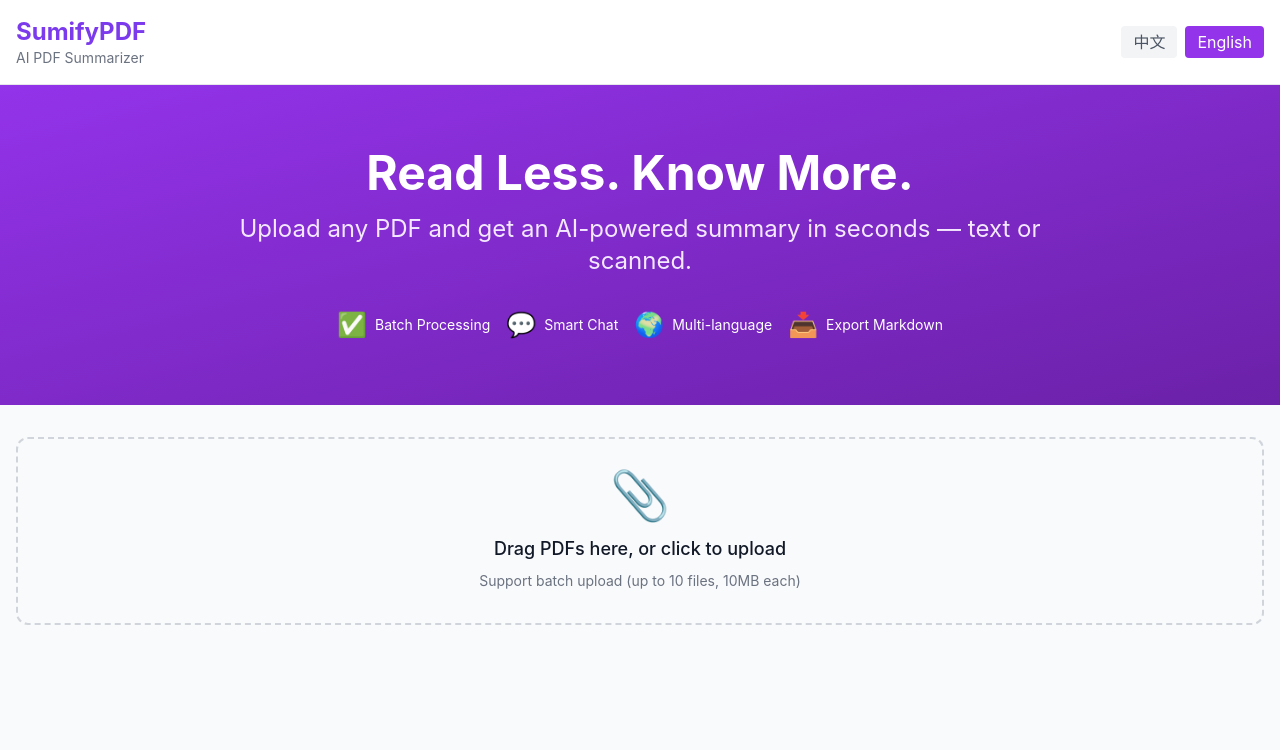
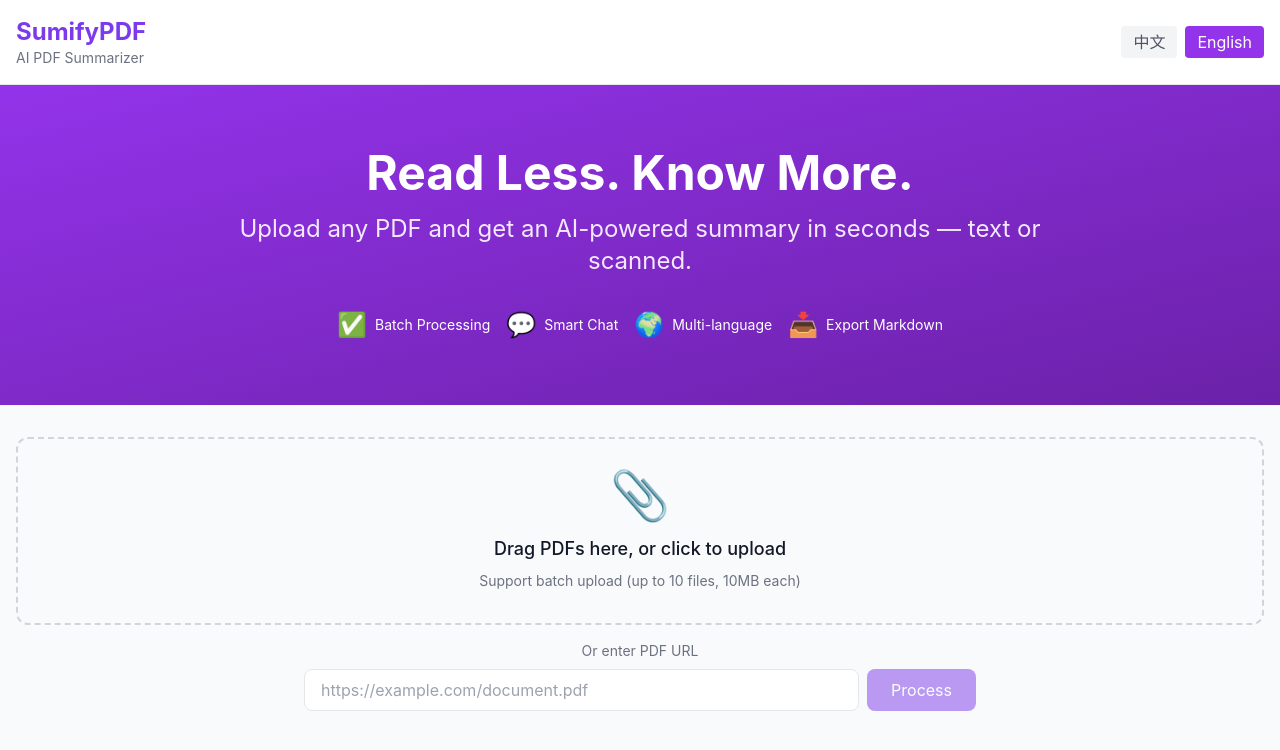
Before and after one commit to x819217-png/PDF-Guru-v2, a Next.js app: page / in a window 1280 px wide. Shown: the top 750 px of the page. Built offline with nearby package versions, Linux system fonts and the light colour scheme.

Commit message:
feat: 添加 URL 摘要和多格式导出
- ✅ URL 直接摘要：输入 PDF 链接直接处理
- ✅ 多格式导出：Markdown / Word / Notion
- 新增 /api/download-pdf 接口
- 优化导出按钮为下拉菜单
- 关键词包含在导出内容中

```diff
--- a/src/app/PageClient.tsx
+++ b/src/app/PageClient.tsx
@@ -13,6 +13,7 @@ interface Message {
 export default function Home() {
   const [language, setLanguage] = useState<Language>('zh');
   const [files, setFiles] = useState<File[]>([]);
+  const [pdfUrl, setPdfUrl] = useState<string>('');
   const [summary, setSummary] = useState<string>('');
   const [keywords, setKeywords] = useState<string[]>([]);
   const [template, setTemplate] = useState<'default' | 'academic' | 'business' | 'simple'>('default');
@@ -158,6 +159,89 @@ export default function Home() {
     setFiles(prev => prev.filter((_, i) => i !== index));
   };
 
+  const handleUrlSubmit = async () => {
+    if (!pdfUrl.trim()) return;
+
+    setStatus('extracting');
+    setError('');
+    setProgress(0);
+    setStatusText(language === 'zh' ? '正在下载 PDF...' : 'Downloading PDF...');
+
+    try {
+      // 下载 PDF
+      const downloadResponse = await fetch('/api/download-pdf', {
+        method: 'POST',
+        headers: { 'Content-Type': 'application/json' },
+        body: JSON.stringify({ url: pdfUrl }),
+      });
+
+      if (!downloadResponse.ok) {
+        const err = await downloadResponse.json();
+        throw new Error(err.error || '下载失败');
+      }
+
+      const { data, filename } = await downloadResponse.json();
+
+      // 将 base64 转为 File 对象
+      const binaryString = atob(data);
+      const bytes = new Uint8Array(binaryString.length);
+      for (let i = 0; i < binaryString.length; i++) {
+        bytes[i] = binaryString.charCodeAt(i);
+      }
+      const blob = new Blob([bytes], { type: 'application/pdf' });
+      const file = new File([blob], filename, { type: 'application/pdf' });
+
+      // 处理 PDF
+      setFiles([file]);
+      setProgress(20);
+
+      setStatusText(language === 'zh' ? '正在提取文本...' : 'Extracting text...');
+      let text = await extractPDFText(file);
+
+      if (!text.trim() || text.trim().length < 50) {
+        setStatus('ocr');
+        setStatusText(language === 'zh' ? '识别扫描件...' : 'OCR scanning...');
+        text = await ocrPDF(file);
+      }
+
+      if (!text.trim()) {
+        throw new Error(t.errorNoText);
+      }
+
+      setStatus('processing');
+      setStatusText(t.statusProcessing);
+      setProgress(90);
+
+      const response = await fetch('/api/summarize', {
+        method: 'POST',
+        headers: { 'Content-Type': 'application/json' },
+        body: JSON.stringify({
+          text,
+          filename,
+          template,
+          extractKeywords: true,
+        }),
+      });
+
+      if (!response.ok) {
+        const err = await response.json();
+        throw new Error(err.error || '处理失败');
+      }
+
+      const result = await response.json();
+      setSummary(result.summary);
+      setKeywords(result.keywords || []);
+      setProgress(100);
+      setStatus('success');
+      setStatusText('');
+      setPdfUrl('');
+    } catch (err) {
+      setError(err instanceof Error ? err.message : '处理失败');
+      setStatus('error');
+      setStatusText('');
+    }
+  };
+
   const handleSubmit = async () => {
     if (files.length === 0) return;
 
@@ -259,21 +343,69 @@ export default function Home() {
     }
   };
 
-  const handleDownloadMarkdown = () => {
-    let markdown = `# PDF 摘要\n\n${summary}\n\n`;
+  const handleDownload = (format: 'markdown' | 'word' | 'notion') => {
+    let content = '';
+    let filename = '';
+    let mimeType = '';
+
+    if (format === 'markdown') {
+      content = `# PDF 摘要\n\n`;
+      if (keywords.length > 0) {
+        content += `**关键词**: ${keywords.join(', ')}\n\n`;
+      }
+      content += `${summary}\n\n`;
 
       if (messages.length > 0) {
-      markdown += `## 问答记录\n\n`;
+        content += `## 问答记录\n\n`;
         messages.forEach(msg => {
-        markdown += `**${msg.role === 'user' ? '问' : '答'}**: ${msg.content}\n\n`;
+          content += `**${msg.role === 'user' ? '问' : '答'}**: ${msg.content}\n\n`;
         });
       }
+      filename = 'summary.md';
+      mimeType = 'text/markdown';
+    } else if (format === 'word') {
+      // 简单的 HTML 格式，Word 可以打开
+      content = `<!DOCTYPE html>
+<html>
+<head>
+  <meta charset="UTF-8">
+  <title>PDF Summary</title>
+</head>
+<body>
+  <h1>PDF 摘要</h1>
+  ${keywords.length > 0 ? `<p><strong>关键词:</strong> ${keywords.join(', ')}</p>` : ''}
+  <pre style="white-space: pre-wrap; font-family: Arial;">${summary}</pre>
+  ${messages.length > 0 ? `
+    <h2>问答记录</h2>
+    ${messages.map(msg => `<p><strong>${msg.role === 'user' ? '问' : '答'}:</strong> ${msg.content}</p>`).join('')}
+  ` : ''}
+</body>
+</html>`;
+      filename = 'summary.doc';
+      mimeType = 'application/msword';
+    } else if (format === 'notion') {
+      // Notion 兼容的 Markdown
+      content = `# PDF 摘要\n\n`;
+      if (keywords.length > 0) {
+        content += `> **关键词**: ${keywords.join(', ')}\n\n`;
+      }
+      content += `${summary}\n\n`;
 
-    const blob = new Blob([markdown], { type: 'text/markdown' });
+      if (messages.length > 0) {
+        content += `---\n\n## 💬 问答记录\n\n`;
+        messages.forEach(msg => {
+          content += `### ${msg.role === 'user' ? '❓ 问' : '💡 答'}\n\n${msg.content}\n\n`;
+        });
+      }
+      filename = 'summary-notion.md';
+      mimeType = 'text/markdown';
+    }
+
+    const blob = new Blob([content], { type: mimeType });
     const url = URL.createObjectURL(blob);
     const a = document.createElement('a');
     a.href = url;
-    a.download = 'summary.md';
+    a.download = filename;
     a.click();
     URL.revokeObjectURL(url);
   };
@@ -371,6 +503,30 @@ export default function Home() {
           <p className="text-sm text-gray-500">
             {t.uploadSubtitle}
           </p>
+        </div>
+
+        {/* URL 输入 */}
+        <div className="mt-4 text-center">
+          <p className="text-sm text-gray-500 mb-2">
+            {language === 'zh' ? '或者输入 PDF 链接' : 'Or enter PDF URL'}
+          </p>
+          <div className="flex max-w-2xl mx-auto gap-2">
+            <input
+              type="url"
+              value={pdfUrl}
+              onChange={(e) => setPdfUrl(e.target.value)}
+              placeholder={language === 'zh' ? 'https://example.com/document.pdf' : 'https://example.com/document.pdf'}
+              className="flex-1 px-4 py-2 border rounded-lg focus:outline-none focus:ring-2 focus:ring-purple-500"
+              disabled={status !== 'idle'}
+            />
+            <button
+              onClick={handleUrlSubmit}
+              disabled={!pdfUrl.trim() || status !== 'idle'}
+              className="btn-primary px-6 py-2 rounded-lg disabled:opacity-50"
+            >
+              {language === 'zh' ? '处理' : 'Process'}
+            </button>
+          </div>
         </div>
 
         {/* 文件列表 */}
@@ -519,14 +675,33 @@ export default function Home() {
                     }}
                     className="btn-secondary px-4 py-2 rounded-lg text-sm"
                   >
-                    {t.copyButton}
+                    📋 {language === 'zh' ? '复制' : 'Copy'}
+                  </button>
+                  <div className="relative group">
+                    <button className="btn-secondary px-4 py-2 rounded-lg text-sm">
+                      ⬇️ {language === 'zh' ? '导出' : 'Export'} ▾
+                    </button>
+                    <div className="absolute right-0 mt-2 w-48 bg-white border rounded-lg shadow-lg opacity-0 invisible group-hover:opacity-100 group-hover:visible transition-all z-10">
+                      <button
+                        onClick={() => handleDownload('markdown')}
+                        className="block w-full text-left px-4 py-2 hover:bg-gray-100 rounded-t-lg"
+                      >
+                        📝 Markdown
                       </button>
                       <button
-                    onClick={handleDownloadMarkdown}
-                    className="btn-secondary px-4 py-2 rounded-lg text-sm"
+                        onClick={() => handleDownload('word')}
+                        className="block w-full text-left px-4 py-2 hover:bg-gray-100"
                       >
-                    {t.downloadButton}
+                        📄 Word (.doc)
                       </button>
+                      <button
+                        onClick={() => handleDownload('notion')}
+                        className="block w-full text-left px-4 py-2 hover:bg-gray-100 rounded-b-lg"
+                      >
+                        📓 Notion
+                      </button>
+                    </div>
+                  </div>
                 </div>
               </div>
               <div className="prose max-w-none">
--- /dev/null
+++ b/src/app/api/download-pdf/route.ts
@@ -0,0 +1,70 @@
+import { NextRequest, NextResponse } from 'next/server';
+
+export const runtime = 'edge';
+
+export async function POST(request: NextRequest) {
+  try {
+    const body = await request.json();
+    const { url } = body;
+
+    if (!url) {
+      return NextResponse.json({ error: '缺少 URL' }, { status: 400 });
+    }
+
+    // 验证 URL 格式
+    let pdfUrl: URL;
+    try {
+      pdfUrl = new URL(url);
+    } catch {
+      return NextResponse.json({ error: '无效的 URL' }, { status: 400 });
+    }
+
+    // 下载 PDF
+    const response = await fetch(pdfUrl.toString(), {
+      headers: {
+        'User-Agent': 'Mozilla/5.0 (compatible; SumifyPDF/1.0)',
+      },
+    });
+
+    if (!response.ok) {
+      return NextResponse.json(
+        { error: `下载失败: ${response.status} ${response.statusText}` },
+        { status: 400 }
+      );
+    }
+
+    // 检查 Content-Type
+    const contentType = response.headers.get('content-type');
+    if (!contentType?.includes('pdf')) {
+      return NextResponse.json(
+        { error: '链接不是 PDF 文件' },
+        { status: 400 }
+      );
+    }
+
+    // 获取文件大小
+    const contentLength = response.headers.get('content-length');
+    if (contentLength && parseInt(contentLength) > 10 * 1024 * 1024) {
+      return NextResponse.json(
+        { error: 'PDF 文件超过 10MB' },
+        { status: 400 }
+      );
+    }
+
+    // 返回 PDF 数据
+    const arrayBuffer = await response.arrayBuffer();
+    const base64 = Buffer.from(arrayBuffer).toString('base64');
+
+    return NextResponse.json({
+      data: base64,
+      filename: pdfUrl.pathname.split('/').pop() || 'document.pdf',
+    });
+
+  } catch (error) {
+    console.error('URL Download Error:', error);
+    return NextResponse.json(
+      { error: error instanceof Error ? error.message : '下载失败' },
+      { status: 500 }
+    );
+  }
+}
```
Lines whose indentation alone changed are shown as unchanged.
